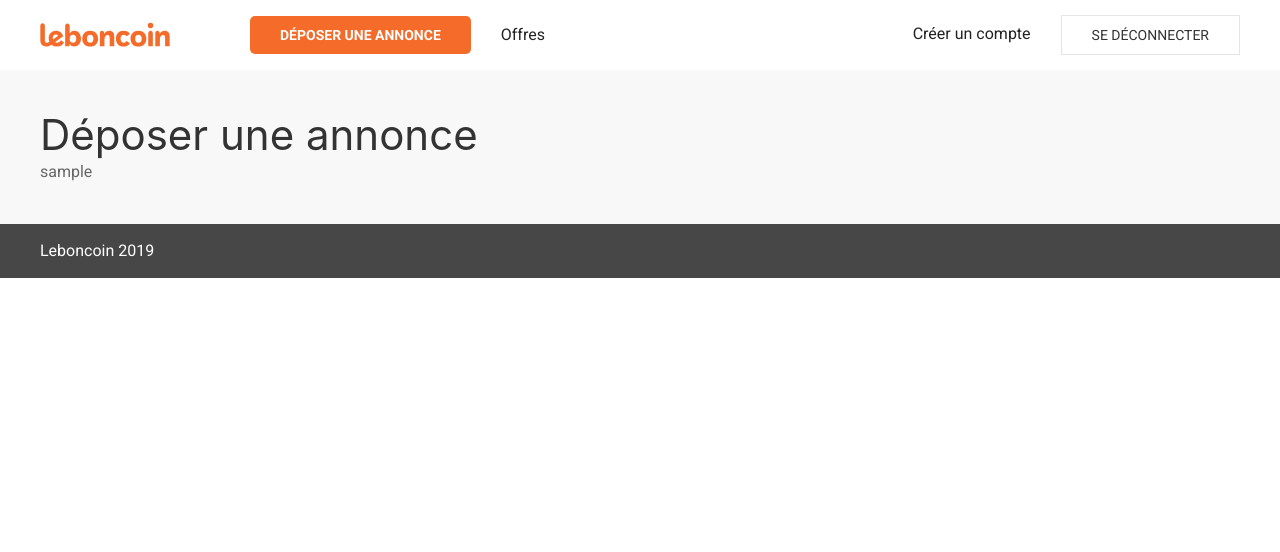
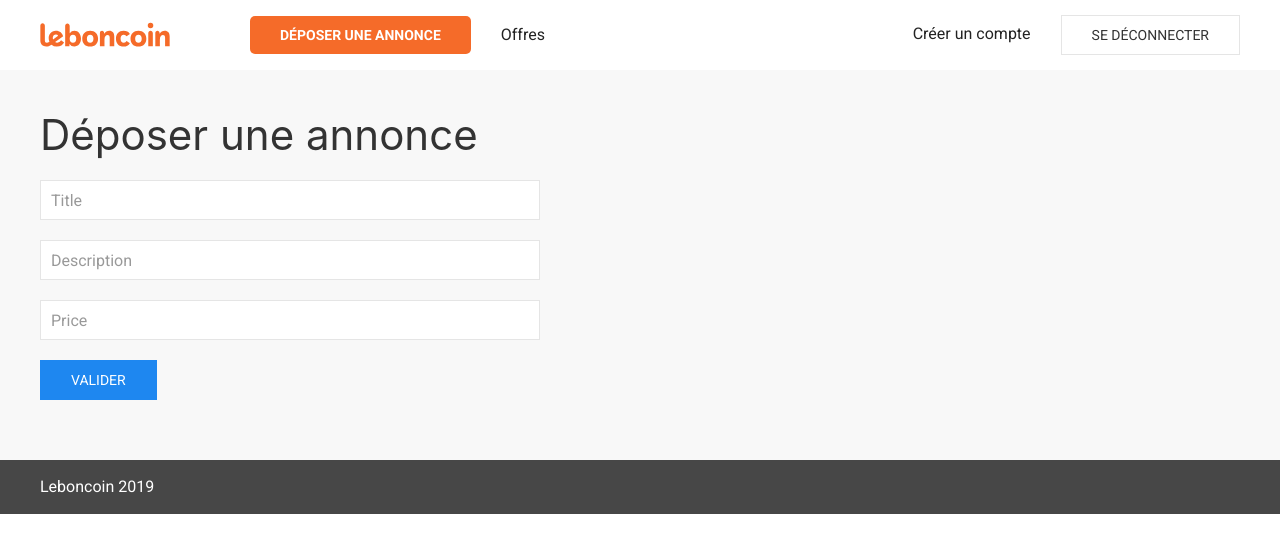
Before and after one commit to Thony2324/redux-leboncoin, a React (Create React App) app: page /newad in a window 1280 px wide. Shown: the top 552 px of the page. Built offline with nearby package versions, Linux system fonts and the light colour scheme; sample sign-in values are in the browser's storage.

Commit message:
Add form new ad

```diff
--- a/package.json
+++ b/package.json
@@ -3,6 +3,7 @@
   "version": "0.1.0",
   "private": true,
   "dependencies": {
+    "axios": "^0.19.0",
     "formik": "^2.0.4",
     "history": "^4.10.1",
     "prop-types": "^15.7.2",
--- a/src/components/NewAd/index.js
+++ b/src/components/NewAd/index.js
@@ -2,14 +2,122 @@
 import MainLayout from "../MainLayout";
 import { connect } from "react-redux";
 import { selectCurrentUser } from "../../selectors";
+import { Formik, Form, Field } from "formik";
+import * as Yup from "yup";
+import axios from "axios";
+
+const validSchema = Yup.object().shape({
+  title: Yup.string().required("Title required !"),
+  description: Yup.string().required("Description required !"),
+  price: Yup.number().required("Price required !")
+});
 
 class NewAd extends React.Component {
+  state = {
+    title: "",
+    description: "",
+    price: ""
+  };
+
+  handleSubmit = async values => {
+    // nécessaire d'utiliser async/await afin que le post soit fini avant de faire l'update
+    //console.log("history : ", this.props.history);
+    // console.log("token : ", this.props.user.token);
+    console.log("ad", {
+      title: values.title,
+      description: values.description,
+      price: parseInt(values.price, 10)
+    });
+
+    await axios
+      .post(
+        "https://leboncoin-api.herokuapp.com/api/offer/publish",
+        {
+          title: values.title,
+          description: values.description,
+          price: parseInt(values.price, 10)
+        },
+        {
+          // le serveur veut que le token soit passé en header de type Bearer
+          headers: {
+            Authorization: `Bearer ${this.props.user.token}`
+          }
+        }
+      )
+      .then(function(response) {
+        console.log(response);
+      })
+      .catch(function(error) {
+        console.log(error);
+      });
+
+    // await fetch("https://leboncoin-api.herokuapp.com/api/offer/publish", {
+    //   method: "POST",
+    //   //mode: "no-cors",
+    //   headers: {
+    //     Authorization: `Bearer ${this.props.user.token}`,
+    //     Accept: "application/json",
+    //     "Content-Type": "application/json"
+    //   },
+    //   body: JSON.stringify({
+    //     title: values.title,
+    //     description: values.description,
+    //     price: parseInt(values.price, 10)
+    //   })
+    // })
+    //   .then(response => response.json())
+    //   .then(data => {
+    //     console.log("data : ", data);
+    //   });
+    // redirect to home
+    await this.props.history.push("/");
+  };
+
   render() {
     return (
       <MainLayout history={this.props.history}>
         <React.Fragment>
           <h1>Déposer une annonce</h1>
-          {this.props.user.username}
+          <Formik
+            initialValues={this.state}
+            validationSchema={validSchema}
+            onSubmit={values => this.handleSubmit(values)}
+          >
+            {({ errors, touched }) => (
+              <Form>
+                <div className="uk-margin">
+                  <div className="uk-form-controls">
+                    <Field name="title" type="text" placeholder="Title" className="uk-input uk-form-width-large" />
+                  </div>
+                  {errors.title && touched.title ? <div className="uk-text-danger">{errors.title}</div> : null}
+                </div>
+                <div className="uk-margin">
+                  <div className="uk-form-controls">
+                    <Field
+                      name="description"
+                      type="text"
+                      placeholder="Description"
+                      className="uk-input uk-form-width-large"
+                    />
+                  </div>
+                  {errors.description && touched.description ? (
+                    <div className="uk-text-danger">{errors.description}</div>
+                  ) : null}
+                </div>
+                <div className="uk-margin">
+                  <div className="uk-form-controls">
+                    <Field name="price" type="text" placeholder="Price" className="uk-input uk-form-width-large" />
+                  </div>
+                  {errors.price && touched.price ? <div className="uk-text-danger">{errors.price}</div> : null}
+                </div>
+                <div className="uk-margin">
+                  <button className="uk-button uk-button-primary" type="submit">
+                    Valider
+                  </button>
+                </div>
+              </Form>
+            )}
+          </Formik>
         </React.Fragment>
       </MainLayout>
     );
```
Also changed, not shown: 1 other file (tests, documents, lock files or other folders).
